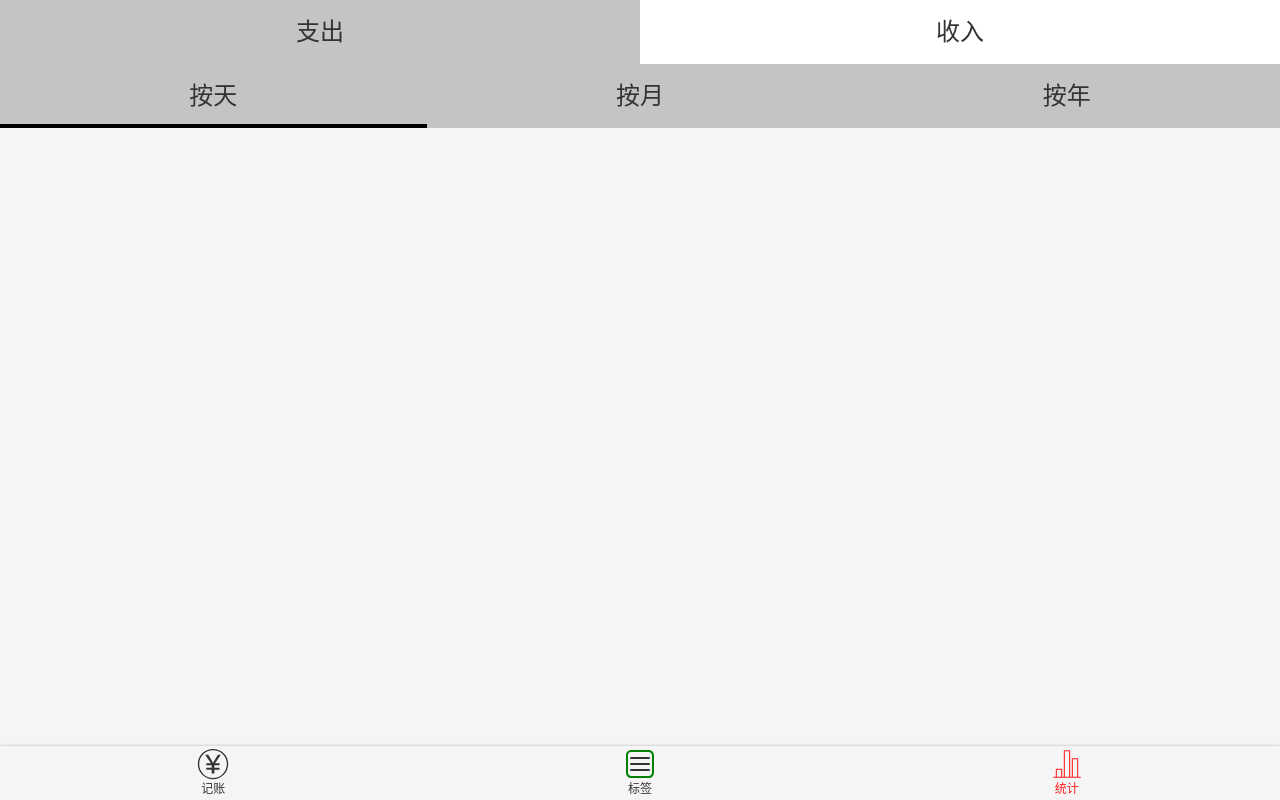
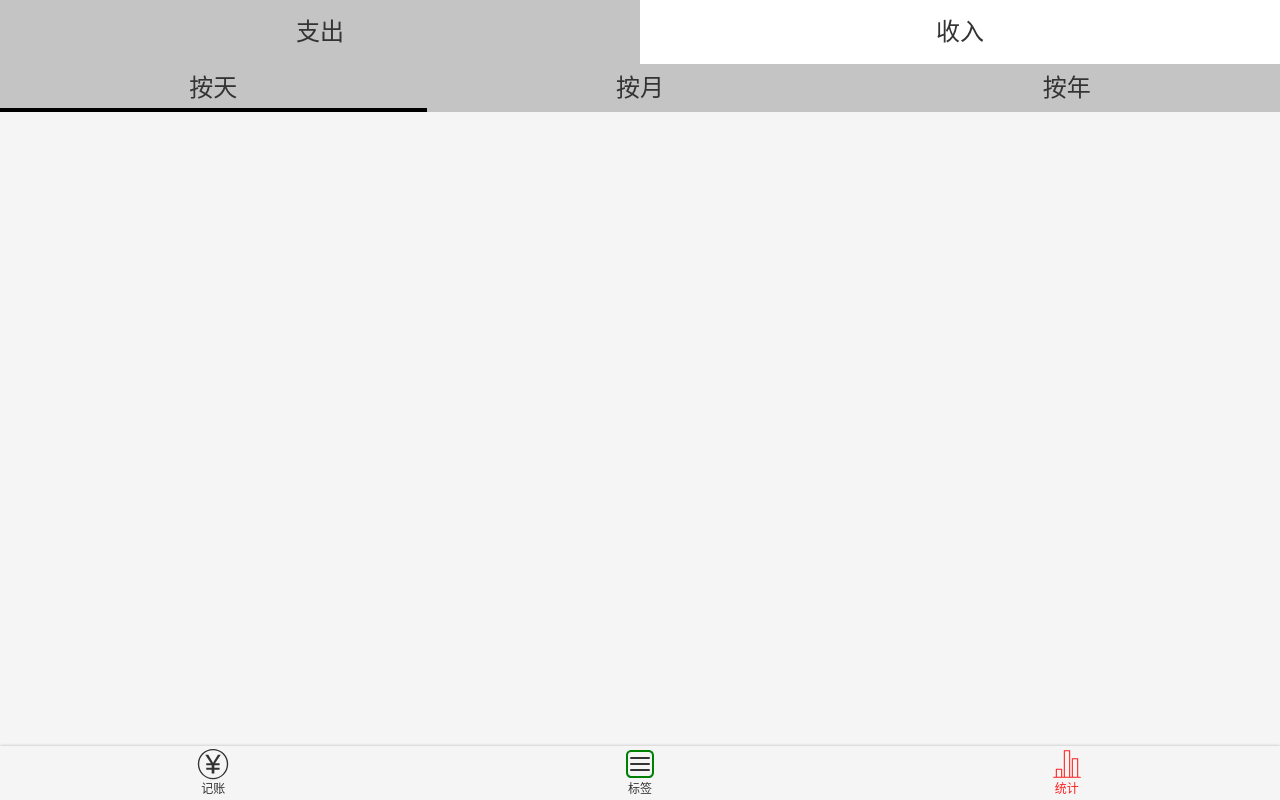
Before and after one commit to viabytsai/moneymanger, a Vue app: page /#/Statistics in a window 1280 px wide. Built offline with nearby package versions, Linux system fonts and the light colour scheme.

Commit message:
更新CSS

```diff
--- a/src/components/Tabs.vue
+++ b/src/components/Tabs.vue
@@ -1,6 +1,7 @@
 <template>
-  <ul class="tabs">
+  <ul class="tabs" :class="{[classPrefix+'-tabs']: classPrefix}">
    <li v-for="item in dataSource" :key="item.value"
+       class="tabs-item"
        :class="{selected:item.value===value,[classPrefix+'-tabs-item']: classPrefix}"
        @click="select(item)">{{item.text}}</li>
     <!--当我此时的value等于你选中的value的时候-->
@@ -32,7 +33,7 @@ export default class Tabs extends Vue {
   text-align: center;
   font-size: 24px;
 
-  > li {
+   &-item {
     width: 50%;
     height: 64px;
     display: flex;
--- /dev/null
+++ b/src/constant/intervalList.ts
@@ -0,0 +1,7 @@
+const intervalList = Object.freeze([
+        {text: '按天', value: 'day'},
+        {text: '按月', value: 'month'},
+        {text: '按年', value: 'year'},
+    ]
+);
+export default intervalList;
--- /dev/null
+++ b/src/constant/typeList.ts
@@ -0,0 +1,6 @@
+const typeList = Object.freeze([
+    {text: '支出', value: '-'},
+    {text: '收入', value: '+'}
+]);
+
+export default typeList;
--- a/src/views/Money.vue
+++ b/src/views/Money.vue
@@ -17,11 +17,7 @@ import FormItem from '@/components/Money/FormItem.vue';
 import Tags from '@/components/Money/Tags.vue';
 import Vue from 'vue';
 import {Component} from 'vue-property-decorator';
-
-
-
 //从本地拿到的数据
-
 @Component({
   components: {Tags, FormItem, Types, NumberPad},
 })
--- a/src/views/Statistics.vue
+++ b/src/views/Statistics.vue
@@ -6,26 +6,20 @@
 </template>
 
 <script lang='ts'>
-import Types from '@/components/Money/Types.vue';
 import Vue from 'vue';
 import {Component} from 'vue-property-decorator';
 import Tabs from '@/components/Tabs.vue';
+import intervalList from '@/constant/intervalList';
+import typeList from '@/constant/typeList';
 
 @Component({
-  components: {Tabs, Types},
+  components: {Tabs},
 })
 export default class Statistics extends Vue {
   type = '-';
   interval = 'day';
-  intervalList = [
-    {text: '按天', value: 'day'},
-    {text: '按月', value: 'month'},
-    {text: '按年', value: 'year'},
-  ];
-  typeList = [
-    {text: '支出', value: '-'},
-    {text: '收入', value: '+'}
-  ];
+  intervalList = intervalList;
+  typeList =typeList;
 }
 </script>
 
@@ -40,4 +34,7 @@ export default class Statistics extends Vue {
     }
   }
 }
+::v-deep .interval-tabs-item{
+  height: 48px;
+}
 </style>
```
